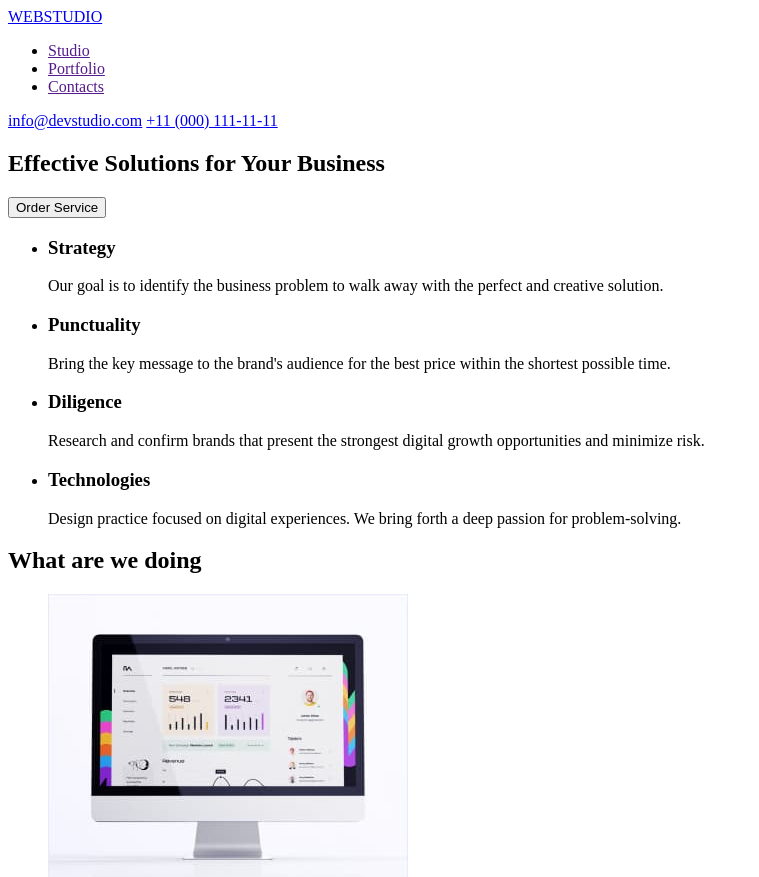
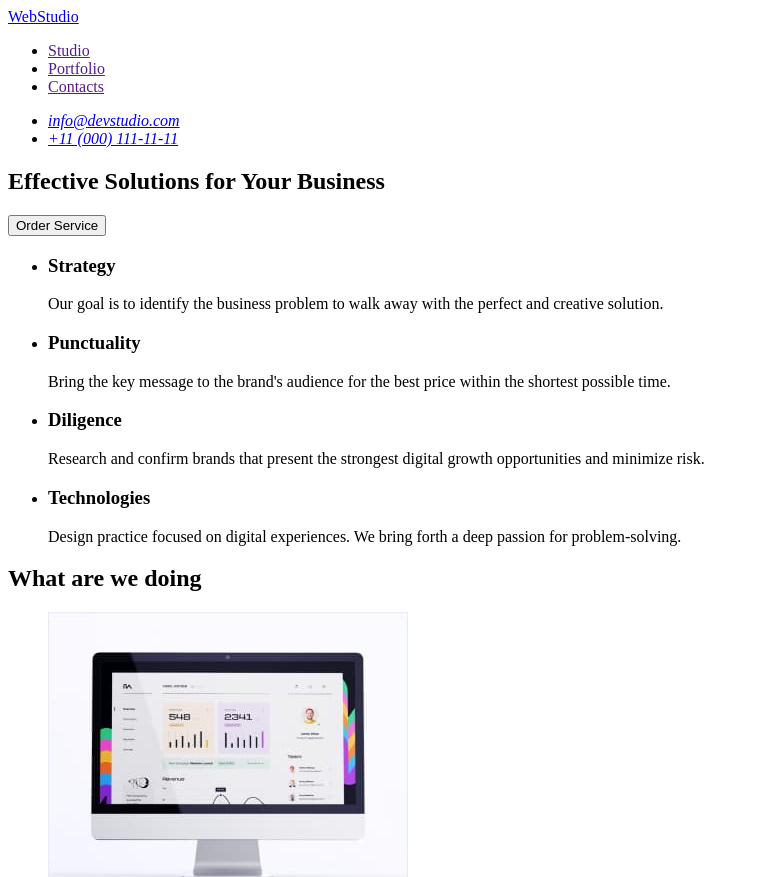
Before and after one commit to SerhiiSamoilov/goit-markup-hw-01, a plain HTML site: page index.html in a window 1280 px wide. Shown: the top 877 px of the page, without its empty margins (0-759 px from the left). Drawn offline with Linux system fonts and the light colour scheme.

Commit message:
Update index.html

```diff
--- a/index.html
+++ b/index.html
@@ -9,15 +9,19 @@
   <body>
     <header>
       <nav>
-        <a href="./index.html">WEBSTUDIO</a>
+        <a href="./index.html">WebStudio</a>
         <ul>
           <li><a href="">Studio</a></li>
           <li><a href="">Portfolio</a></li>
           <li><a href="">Contacts</a></li>
         </ul>
       </nav>
-      <a href="mailto:info@devstudio.com">info@devstudio.com</a>
-      <a href="tel:+11(000)1111111">+11 (000) 111-11-11</a>
+      <address>
+        <ul>
+          <li><a href="mailto:info@devstudio.com">info@devstudio.com</a></li>
+          <li><a href="tel:+11(000)1111111">+11 (000) 111-11-11</a></li>
+        </ul>
+      </address>
     </header>
     <main>
       <section>
@@ -128,7 +132,7 @@
       </section>
     </main>
     <footer>
-      <a href="./index.html">WEBSTUDIO</a>
+      <a href="./index.html">WebStudio</a>
       <p>
         Increase the flow of customers and sales for your business with digital marketing & growth
         solutions.
```
